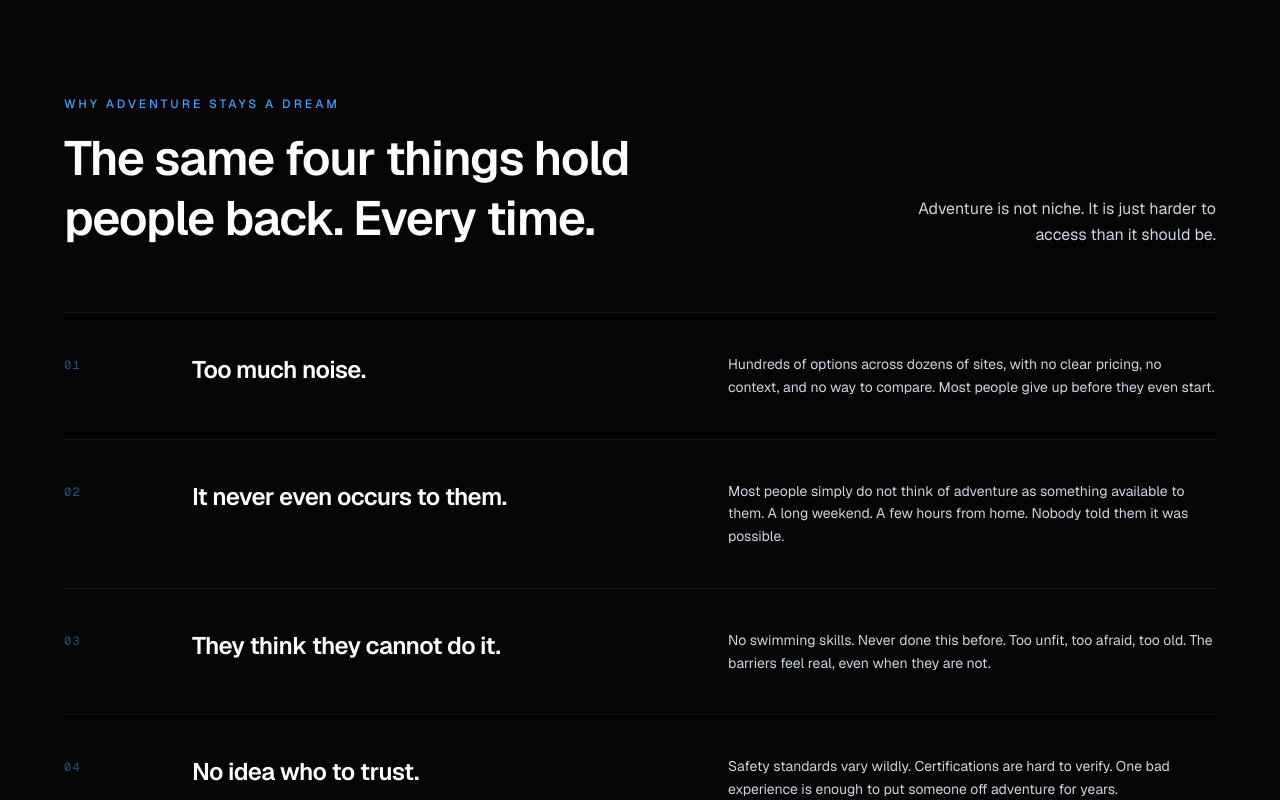
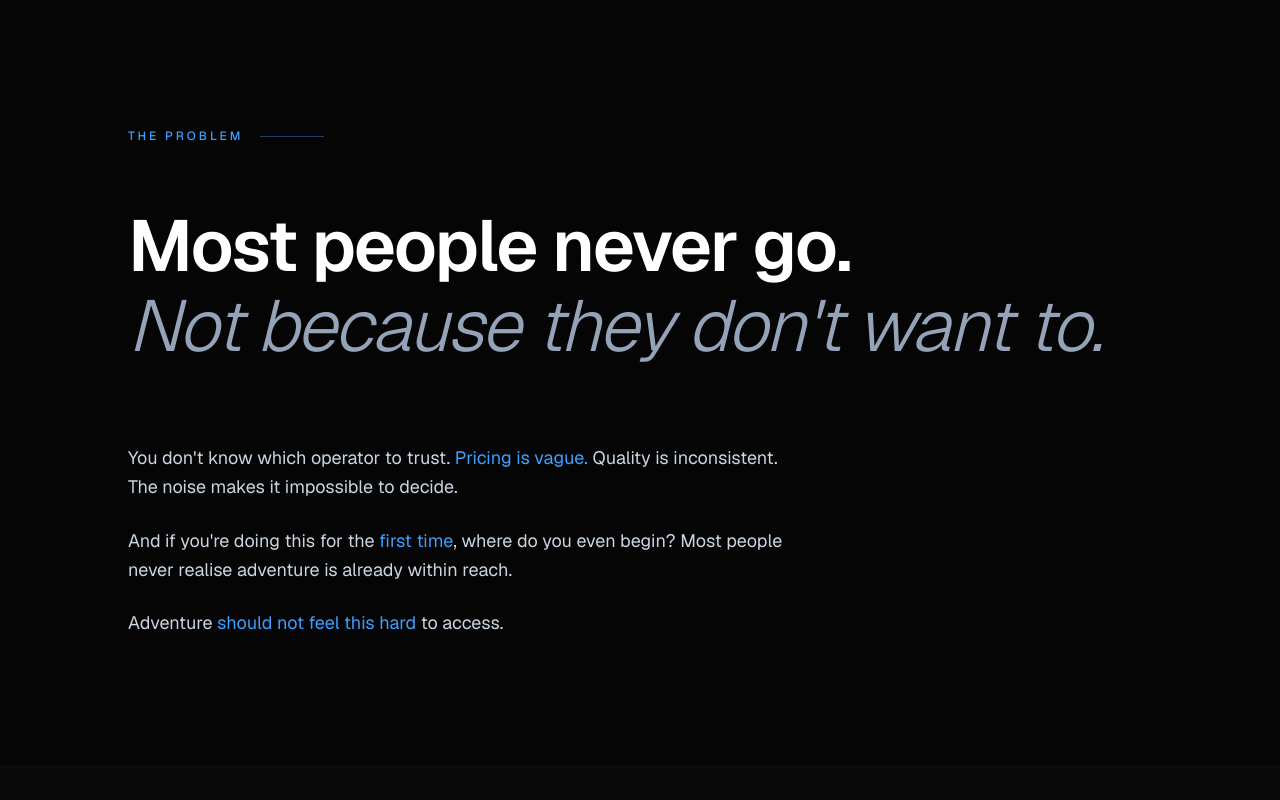
Before and after one commit to aditya-1694/simply-epic-wailist, a Next.js app: page / in a window 1280 px wide. Shown: the part 800-1600 px from the top of the page. Built offline with nearby package versions, Linux system fonts and the light colour scheme; no server answers; the database is empty.

Commit message:
refactor: adapt typographic layout to Geist Sans
Update layout to match reference with Geist weights and site colors.

```diff
--- a/components/problem-section.tsx
+++ b/components/problem-section.tsx
@@ -1,104 +1,90 @@
 "use client"
 
 import { motion } from "framer-motion"
-import { DriftIn } from "@/components/drift-in"
-
-const PROBLEMS = [
-  {
-    index: "01",
-    headline: "Too much noise.",
-    body: "Hundreds of options across dozens of sites, with no clear pricing, no context, and no way to compare. Most people give up before they even start.",
-  },
-  {
-    index: "02",
-    headline: "It never even occurs to them.",
-    body: "Most people simply do not think of adventure as something available to them. A long weekend. A few hours from home. Nobody told them it was possible.",
-  },
-  {
-    index: "03",
-    headline: "They think they cannot do it.",
-    body: "No swimming skills. Never done this before. Too unfit, too afraid, too old. The barriers feel real, even when they are not.",
-  },
-  {
-    index: "04",
-    headline: "No idea who to trust.",
-    body: "Safety standards vary wildly. Certifications are hard to verify. One bad experience is enough to put someone off adventure for years.",
-  },
-]
 
 export function ProblemSection() {
   return (
-    <section className="py-16 md:py-24 px-6 md:px-16" style={{ backgroundColor: "#050505" }}>
-      <div className="max-w-6xl mx-auto">
+    <section className="py-20 md:py-32 px-6 md:px-16" style={{ backgroundColor: "#050505" }}>
+      <div className="max-w-5xl mx-auto">
 
-        {/* Header Row */}
-        <DriftIn>
-          <div className="flex flex-col md:flex-row md:items-end md:justify-between gap-6 mb-16">
-            <div>
-              <p
-                className="text-xs tracking-[0.25em] uppercase mb-4 font-medium"
-                style={{ color: "#3F9FFF" }}
-              >
-                Why adventure stays a dream
-              </p>
-              <h2 className="text-3xl md:text-5xl font-semibold tracking-tight text-white leading-tight max-w-xl text-balance">
-                The same four things hold people back. Every time.
-              </h2>
-            </div>
-            <p
-              className="text-sm md:text-base leading-relaxed max-w-xs md:text-right"
-              style={{ color: "#CBD5E1" }}
-            >
-              Adventure is not niche. It is just harder to access than it should be.
-            </p>
-          </div>
-        </DriftIn>
+        {/* Eyebrow */}
+        <motion.div
+          className="flex items-center gap-4 mb-12 md:mb-16"
+          initial={{ opacity: 0, y: 10 }}
+          whileInView={{ opacity: 1, y: 0 }}
+          viewport={{ once: true }}
+          transition={{ duration: 0.5 }}
+        >
+          <span
+            className="text-xs tracking-[0.25em] uppercase font-medium"
+            style={{ color: "#3F9FFF" }}
+          >
+            The Problem
+          </span>
+          <div className="h-px w-16" style={{ backgroundColor: "#3F9FFF", opacity: 0.4 }} />
+        </motion.div>
 
-        {/* Divider */}
-        <div className="w-full h-px mb-0" style={{ backgroundColor: "rgba(63,159,255,0.12)" }} />
+        {/* Big headline block */}
+        <motion.div
+          className="mb-14 md:mb-20"
+          initial={{ opacity: 0, y: 20 }}
+          whileInView={{ opacity: 1, y: 0 }}
+          viewport={{ once: true }}
+          transition={{ duration: 0.7, ease: [0.22, 1, 0.36, 1] }}
+        >
+          <h2
+            className="text-5xl md:text-7xl font-semibold tracking-tight text-white leading-[1.05] text-balance"
+          >
+            Most people never go.
+          </h2>
+          <h2
+            className="text-5xl md:text-7xl font-light tracking-tight leading-[1.05] text-balance italic mt-1"
+            style={{ color: "#94A3B8" }}
+          >
+            Not because they don&apos;t want to.
+          </h2>
+        </motion.div>
 
-        {/* Problem rows */}
-        <div className="flex flex-col">
-          {PROBLEMS.map((p, i) => (
-            <motion.div
-              key={p.index}
-              className="group grid grid-cols-[48px_1fr] md:grid-cols-[80px_1fr_1fr] items-start gap-6 md:gap-12 py-8 md:py-10 border-b transition-colors duration-300"
-              style={{ borderColor: "rgba(63,159,255,0.12)" }}
-              initial={{ opacity: 0, y: 16 }}
-              whileInView={{ opacity: 1, y: 0 }}
-              viewport={{ once: true, amount: 0.2 }}
-              transition={{ duration: 0.55, ease: "easeOut", delay: i * 0.08 }}
-            >
-              {/* Index */}
-              <span
-                className="text-xs font-mono tracking-widest pt-1 transition-colors duration-300 group-hover:text-white"
-                style={{ color: "rgba(63,159,255,0.5)" }}
-              >
-                {p.index}
-              </span>
+        {/* Body paragraphs */}
+        <div className="flex flex-col gap-6 max-w-2xl">
+          <motion.p
+            className="text-base md:text-lg leading-relaxed"
+            style={{ color: "#CBD5E1" }}
+            initial={{ opacity: 0, y: 12 }}
+            whileInView={{ opacity: 1, y: 0 }}
+            viewport={{ once: true }}
+            transition={{ duration: 0.55, delay: 0.1 }}
+          >
+            You don&apos;t know which operator to trust.{" "}
+            <span style={{ color: "#3F9FFF" }}>Pricing is vague.</span>{" "}
+            Quality is inconsistent. The noise makes it impossible to decide.
+          </motion.p>
 
-              {/* Headline */}
-              <h3 className="text-xl md:text-2xl font-semibold text-white leading-snug tracking-tight text-balance">
-                {p.headline}
-              </h3>
+          <motion.p
+            className="text-base md:text-lg leading-relaxed"
+            style={{ color: "#CBD5E1" }}
+            initial={{ opacity: 0, y: 12 }}
+            whileInView={{ opacity: 1, y: 0 }}
+            viewport={{ once: true }}
+            transition={{ duration: 0.55, delay: 0.2 }}
+          >
+            And if you&apos;re doing this for the{" "}
+            <span style={{ color: "#3F9FFF" }}>first time</span>, where do you even begin?
+            Most people never realise adventure is already within reach.
+          </motion.p>
 
-              {/* Body — hidden on mobile, shown on md+ */}
-              <p
-                className="hidden md:block text-sm leading-relaxed self-center"
-                style={{ color: "#CBD5E1" }}
-              >
-                {p.body}
-              </p>
-
-              {/* Body — shown on mobile below headline */}
-              <p
-                className="col-start-2 md:hidden text-sm leading-relaxed mt-2"
-                style={{ color: "#CBD5E1" }}
-              >
-                {p.body}
-              </p>
-            </motion.div>
-          ))}
+          <motion.p
+            className="text-base md:text-lg leading-relaxed"
+            style={{ color: "#CBD5E1" }}
+            initial={{ opacity: 0, y: 12 }}
+            whileInView={{ opacity: 1, y: 0 }}
+            viewport={{ once: true }}
+            transition={{ duration: 0.55, delay: 0.3 }}
+          >
+            Adventure{" "}
+            <span style={{ color: "#3F9FFF" }}>should not feel this hard</span>{" "}
+            to access.
+          </motion.p>
         </div>
 
       </div>
```
